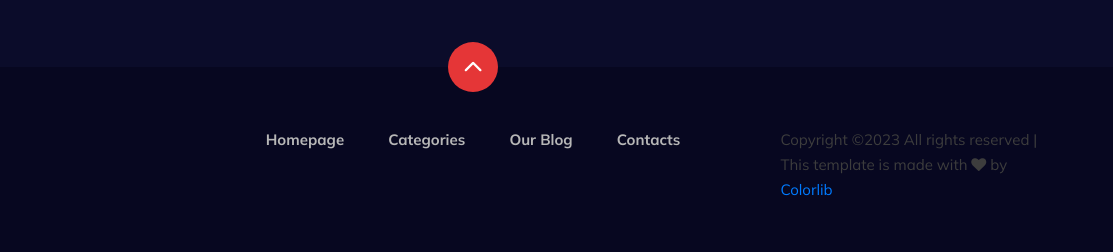
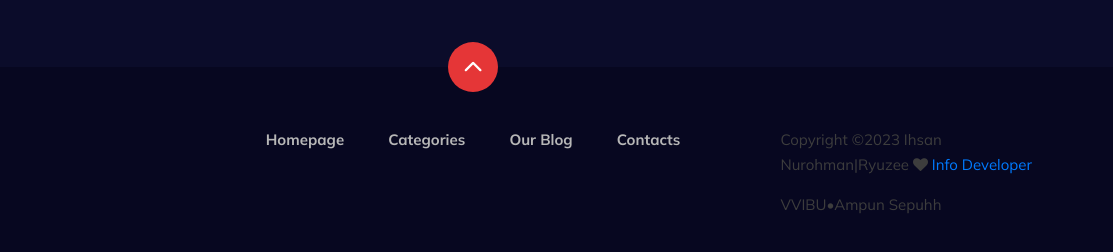
Before and after one commit to IhsanNurohman/Anime-stream, a plain HTML site: page login.html in a window 1280 px wide. Shown: the part 1079-1331 px from the top of the page, 167-1280 px from the left. Drawn offline with nearby package versions, Linux system fonts and the light colour scheme.

Commit message:
Update login.html

```diff
--- a/login.html
+++ b/login.html
@@ -161,10 +161,14 @@
                     </div>
                 </div>
                 <div class="col-lg-3">
-                    <p><!-- Link back to Colorlib can't be removed. Template is licensed under CC BY 3.0. -->
-                      Copyright &copy;<script>document.write(new Date().getFullYear());</script> All rights reserved | This template is made with <i class="fa fa-heart" aria-hidden="true"></i> by <a href="https://colorlib.com" target="_blank">Colorlib</a>
-                      <!-- Link back to Colorlib can't be removed. Template is licensed under CC BY 3.0. --></p>
 
+                                    <p><!-- Link back to Colorlib can't be removed. Template is licensed under CC BY 3.0. -->
+
+                  Copyright &copy;<script>document.write(new Date().getFullYear());</script> Ihsan Nurohman|Ryuzee <i class="fa fa-heart" aria-hidden="true"></i> <a href="Github.com/IhsanNurohman" target="_blank">Info Developer</a>
+
+                  <!-- Link back to Colorlib can't be removed. Template is licensed under CC BY 3.0. --></p>
+
+                  <p> VVIBU•Ampun Sepuhh </p>
                   </div>
               </div>
           </div>
```
